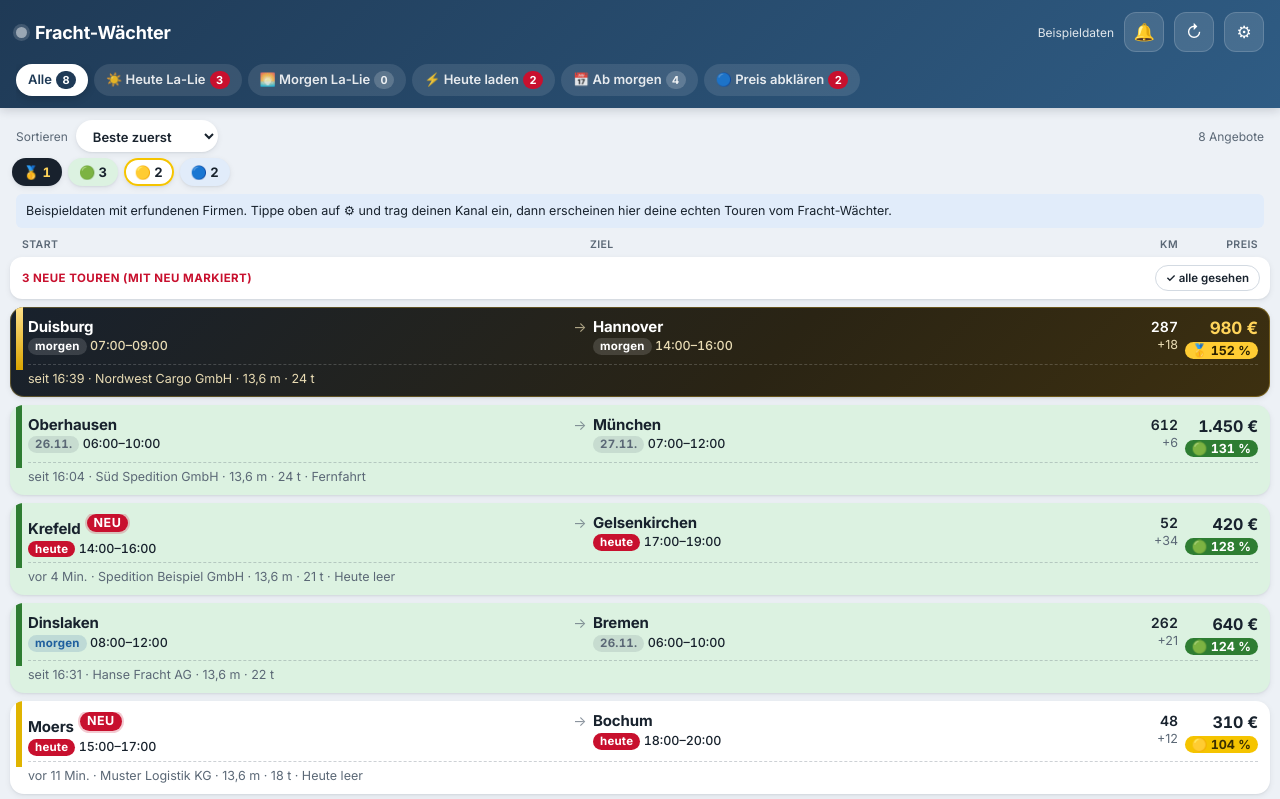
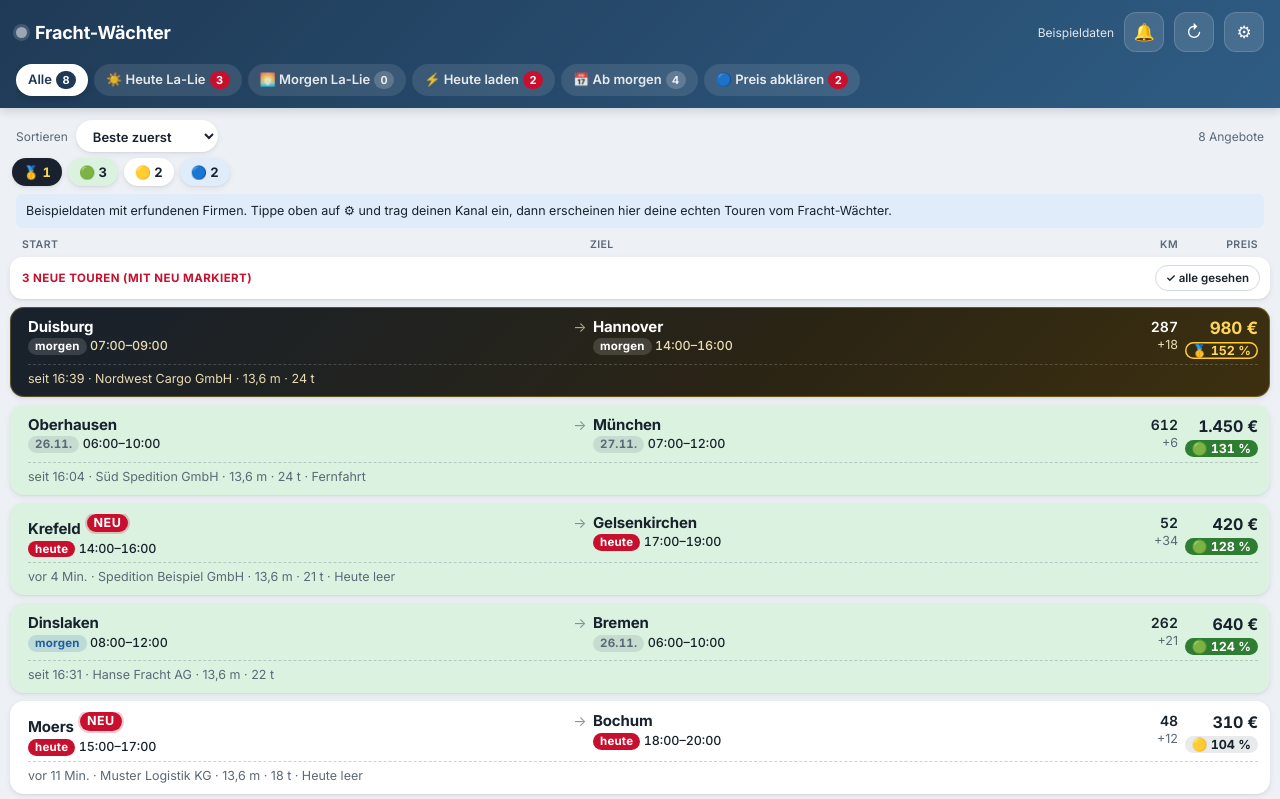
Before and after one commit to zoranovic94/Fracht, a plain HTML site: page index.html in a window 1280 px wide. Shown: the top 799 px of the page. Drawn offline with Linux system fonts and the light colour scheme; no server answers.

Commit message:
App 4.0: keine Farbstreifen, Gold-Prozent mit Rahmen, Gelb-Prozent schlicht grau
Co-Authored-By: Claude Opus 5.5 <noreply@anthropic.com>
Claude-Session: https://claude.ai/code/session_01CBZNsc86tjysCV3teyg8Ag

```diff
--- a/index.html
+++ b/index.html
@@ -307,6 +307,12 @@ body.ist-live .marke i { background: #34d17a; box-shadow: 0 0 0 3px rgba(52,209,
 .p-E span { background: #c8102e; }
 .p-A span { background: #fff; font-size: 16px; border-color: #64748b; }
 .leaflet-container { font-family: var(--font); }
+/* 4.0: keine Farbstreifen mehr – die Karte selbst zeigt die Farbe; Prozent-Schilder klar unterschiedlich */
+.tabelle .zeile .streifen { background: transparent; }
+.tabelle .zeile.f-gold .prozent { background: transparent; color: #ffd45a; box-shadow: inset 0 0 0 1.5px #ffcc33; }
+.tabelle .zeile.f-gelb .prozent { background: color-mix(in srgb, var(--muted) 14%, transparent); color: var(--fg); }
+.ueberblick .chip.c-gelb { background: var(--surface); box-shadow: var(--karte-schatten); }
+.d-inhalt .preisblock.f-gelb { box-shadow: var(--karte-schatten); }
 </style>
 
 <header class="kopf">
@@ -457,7 +463,7 @@ function angeboteAus(ereignisse) {
 
 <script>
 (function () {
-  const APP_VERSION = '3.9 (24.11.)';
+  const APP_VERSION = '4.0 (24.11.)';
   const $ = (id) => document.getElementById(id);
   const h = (tag, attrs, ...kinder) => {
     const el = document.createElement(tag);
```
